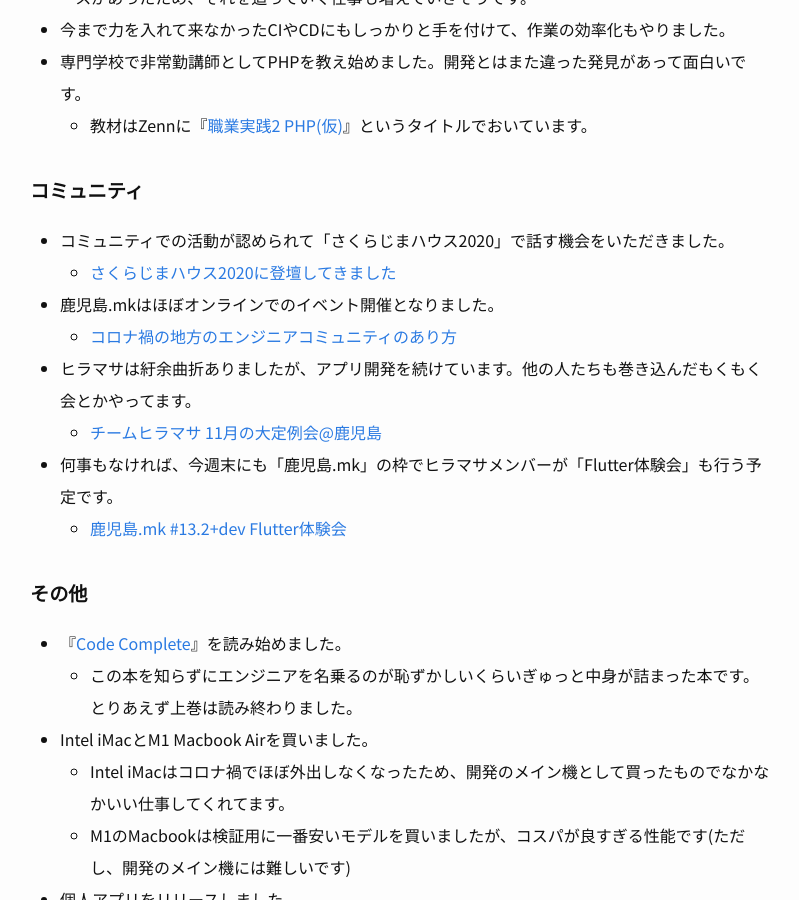
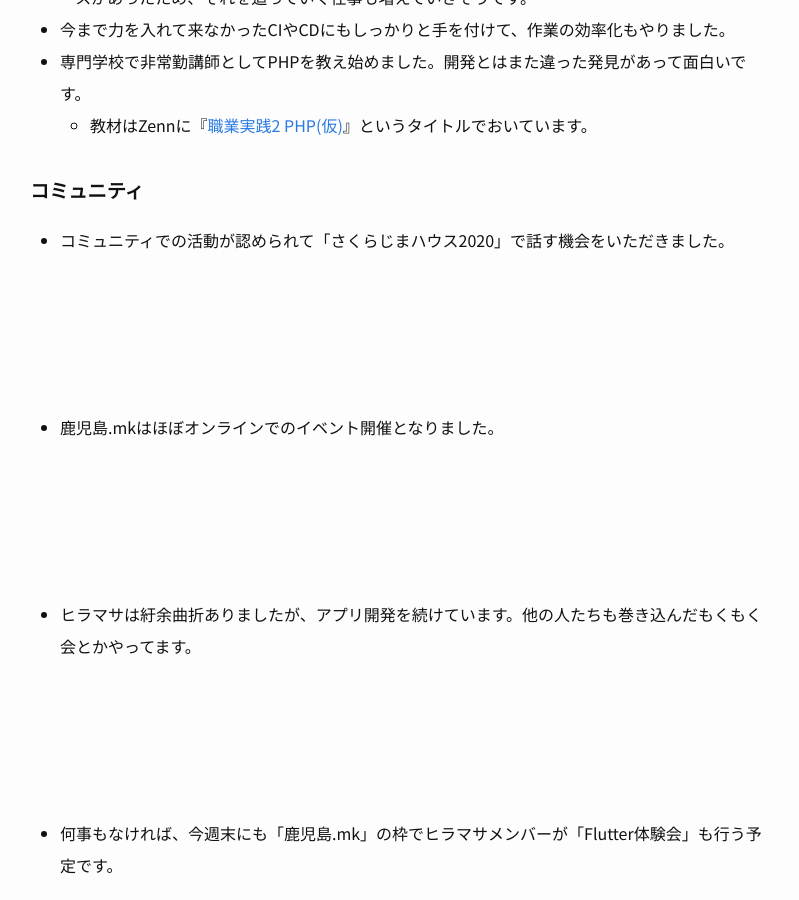
Before and after one commit to qst-exe/qst-blog, a Jekyll site: the page built from _posts/2020-12-21-post-740.md, in a window 1280 px wide and 900 px high, scrolled down 792 px. Shown: the whole window, without its empty margins (240-1039 px from the left). Built offline with Jekyll 4.4.1, drawn with Linux system fonts in a browser that asks for light colours; a script that is not in the unit is left out; comment, search, counter and statistics services are not loaded; some of the changed text lies outside the part shown.

Commit message:
[Fix] 既存の記事のmeta情報更新

```diff
--- a/_posts/2020-12-21-post-740.md
+++ b/_posts/2020-12-21-post-740.md
@@ -40,16 +40,14 @@ tags:
 ### コミュニティ
 
 - コミュニティでの活動が認められて「さくらじまハウス2020」で話す機会をいただきました。
-    - [さくらじまハウス2020に登壇してきました](https://blog.hhg-exe.jp/post-681){:target="_blank"}
+<div class="iframely-embed"><div class="iframely-responsive" style="height: 140px; padding-bottom: 0;"><a href="https://blog.hhg-exe.jp/post-681" target="_blank" data-iframely-url="//cdn.iframe.ly/AiBCjQF"></a></div></div><script async src="//cdn.iframe.ly/embed.js" charset="utf-8"></script>
 
 - 鹿児島.mkはほぼオンラインでのイベント開催となりました。
-    - [コロナ禍の地方のエンジニアコミュニティのあり方](https://blog.hhg-exe.jp/covid-19-pandemic-rural-engineer-community){:target="_blank"}
-
+<div class="iframely-embed"><div class="iframely-responsive" style="height: 140px; padding-bottom: 0;"><a href="https://blog.hhg-exe.jp/covid-19-pandemic-rural-engineer-community" target="_blank" data-iframely-url="//cdn.iframe.ly/R0z9ZDb"></a></div></div><script async src="//cdn.iframe.ly/embed.js" charset="utf-8"></script>
 - ヒラマサは紆余曲折ありましたが、アプリ開発を続けています。他の人たちも巻き込んだもくもく会とかやってます。
-    - [チームヒラマサ 11月の大定例会@鹿児島](https://hiramasa.connpass.com/event/195883/){:target="_blank"}
-
+<div class="iframely-embed"><div class="iframely-responsive" style="height: 140px; padding-bottom: 0;"><a href="https://hiramasa.connpass.com/event/195883/" target="_blank" data-iframely-url="//cdn.iframe.ly/UQNEXUo"></a></div></div><script async src="//cdn.iframe.ly/embed.js" charset="utf-8"></script>
 - 何事もなければ、今週末にも「鹿児島.mk」の枠でヒラマサメンバーが「Flutter体験会」も行う予定です。
-    - [鹿児島.mk #13.2+dev Flutter体験会](https://kagoshima-mk.connpass.com/event/197842/){:target="_blank"}
+<div class="iframely-embed"><div class="iframely-responsive" style="height: 140px; padding-bottom: 0;"><a href="https://kagoshima-mk.connpass.com/event/197842/" target="_blank" data-iframely-url="//cdn.iframe.ly/JCTMdxf"></a></div></div><script async src="//cdn.iframe.ly/embed.js" charset="utf-8"></script>
 
 ### その他
 
@@ -82,7 +80,7 @@ tags:
 - 『[Code Complete](https://amzn.to/2Wubsrm)』の下巻までコンプリートします。
 - 鹿児島.mkが役割を終えそうなので、運用方法をのんびり考えたいと思います。
 
-[エンジニアコミュニティ「鹿児島.mk」初イベントの成果報告と今後](https://blog.hhg-exe.jp/post-158){:target="_blank"}
+<div class="iframely-embed"><div class="iframely-responsive" style="height: 140px; padding-bottom: 0;"><a href="https://blog.hhg-exe.jp/post-158" target="_blank" data-iframely-url="//cdn.iframe.ly/AUwGdGd"></a></div></div><script async src="//cdn.iframe.ly/embed.js" charset="utf-8"></script>
 
 - 来年には鹿児島でハッカソンします。多分。
 
```
Also changed, not shown: _posts/2020-07-19-post-736.md (+1 -0 lines), _posts/2020-09-25-post-737.md (+1 -0 lines), _posts/2021-03-07-post-741.md (+1 -3 lines).
